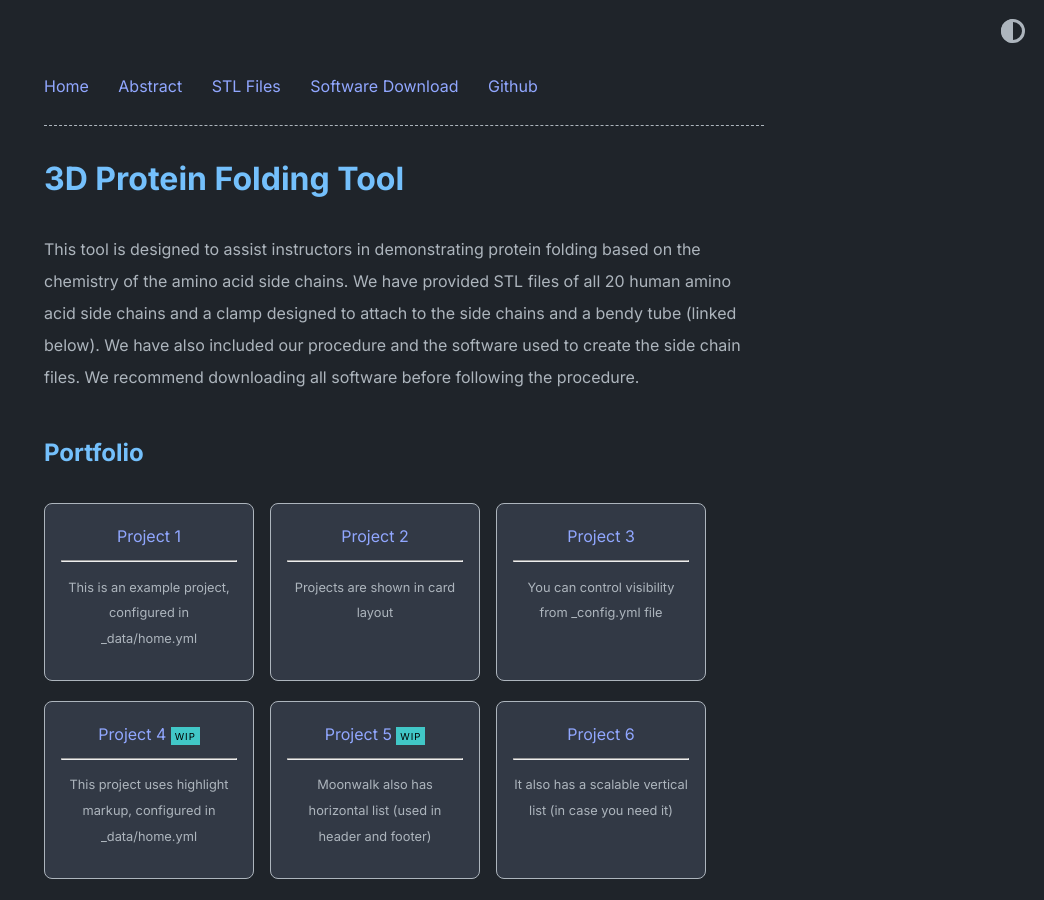
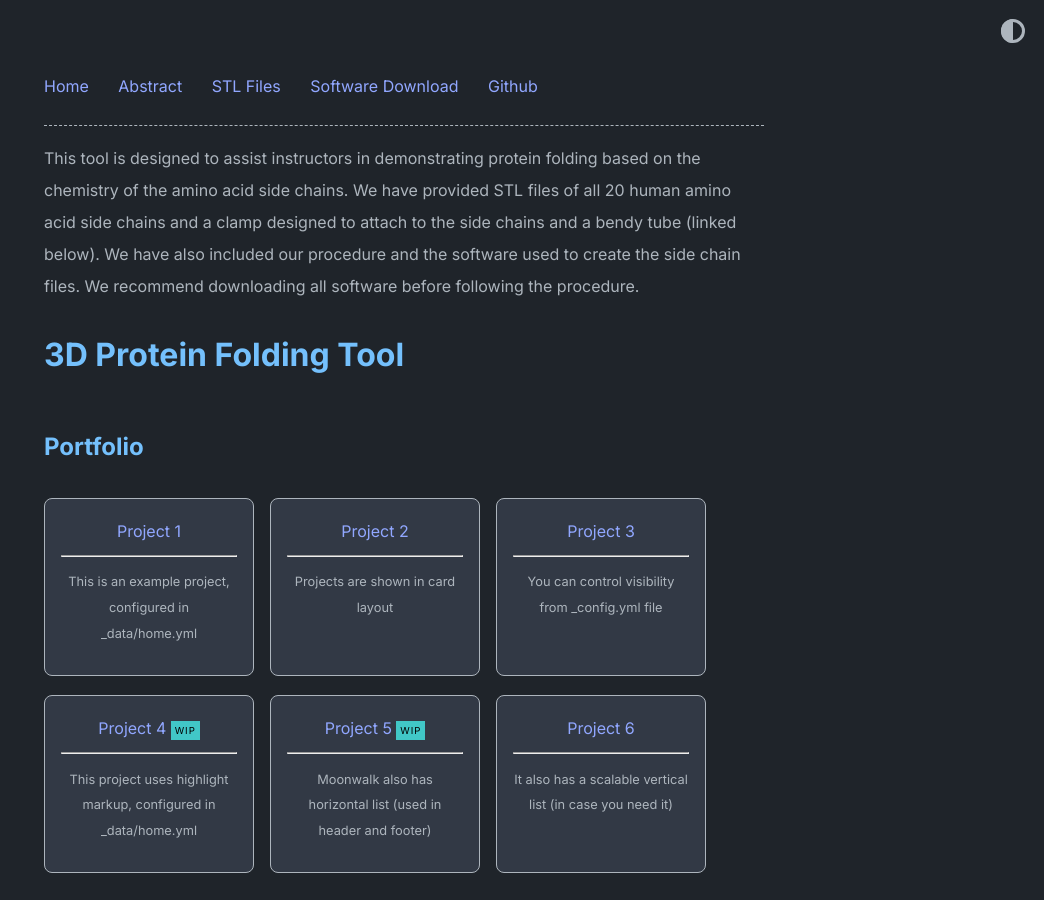
Before and after one commit to KatESaeed/3D-Protein-Folding-Tool-Website, a Jekyll site: the page built from index.md, in a window 1280 px wide and 900 px high. Shown: the whole window, without its empty margins (236-1280 px from the left). Built offline with Jekyll 4.4.1, drawn with Linux system fonts in a browser that asks for light colours.

Commit message:
Update home.html

```diff
--- a/_layouts/home.html
+++ b/_layouts/home.html
@@ -8,10 +8,11 @@ layout: default
   <div class="dashed"></div>
 {% endif %}
 
-  <h1>{{ site.title }}</h1>
+
   {% if site.theme_config.show_description == true %}
     <p>{{ site.description }}</p>
   {% endif %}
+  <h1>{{ site.title }}</h1>
 </header>
 
 {{ content }}
```
